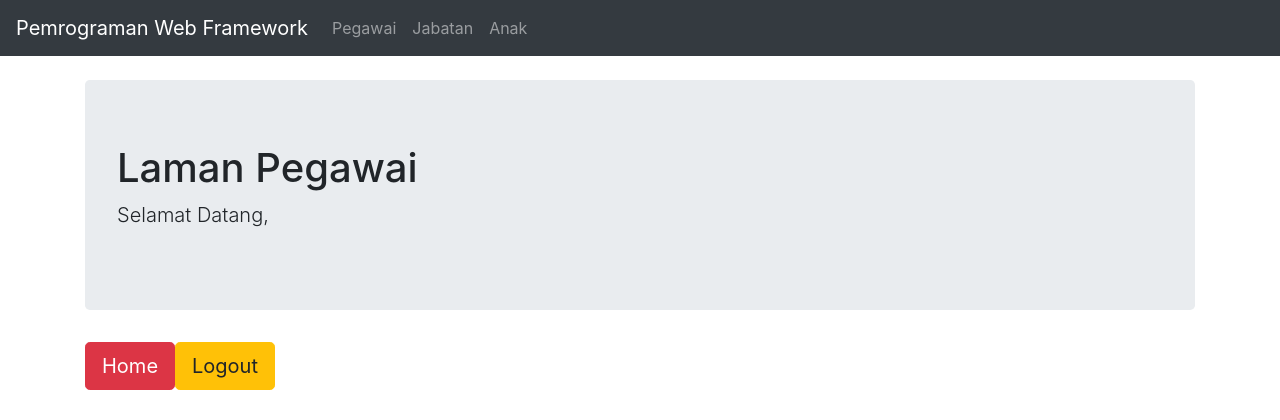
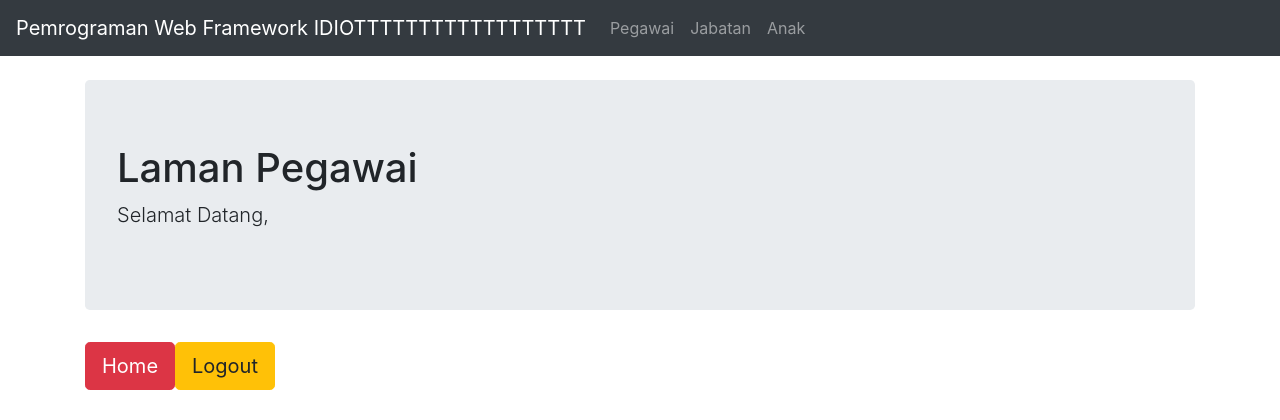
Before and after one commit to admkrnia/TugasUAS, a CodeIgniter app: the page made by CI_LOGIN/application/views/home.php in a window 1280 px wide. Shown: the top 420 px of the page. Run offline with CodeIgniter, Linux system fonts and the light colour scheme; data that the repository does not hold is empty; some libraries are stand-ins or nearby versions.

Commit message:
DITOIDOT

```diff
--- a/CI_LOGIN/application/views/home.php
+++ b/CI_LOGIN/application/views/home.php
@@ -21,7 +21,7 @@
   <body>
 
     <nav class="navbar navbar-expand-md navbar-dark bg-dark mb-4">
-      <a class="navbar-brand" href="#">Pemrograman Web Framework</a>
+      <a class="navbar-brand" href="#">Pemrograman Web Framework IDIOTTTTTTTTTTTTTTTTTT</a>
       <button class="navbar-toggler" type="button" data-toggle="collapse" data-target="#navbarCollapse" aria-controls="navbarCollapse" aria-expanded="false" aria-label="Toggle navigation">
         <span class="navbar-toggler-icon"></span>
       </button>
```
